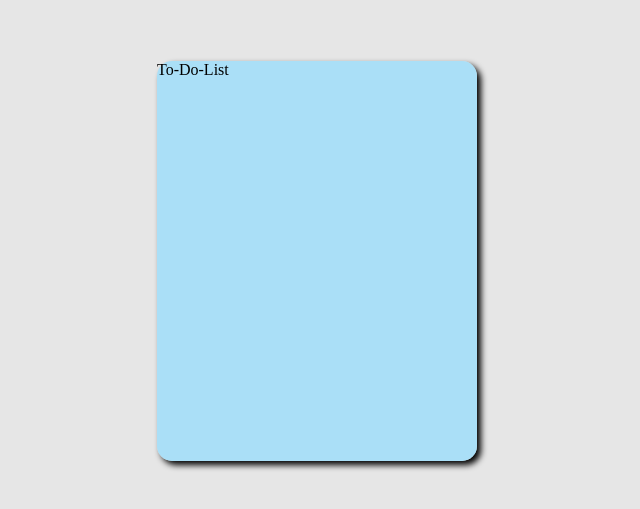
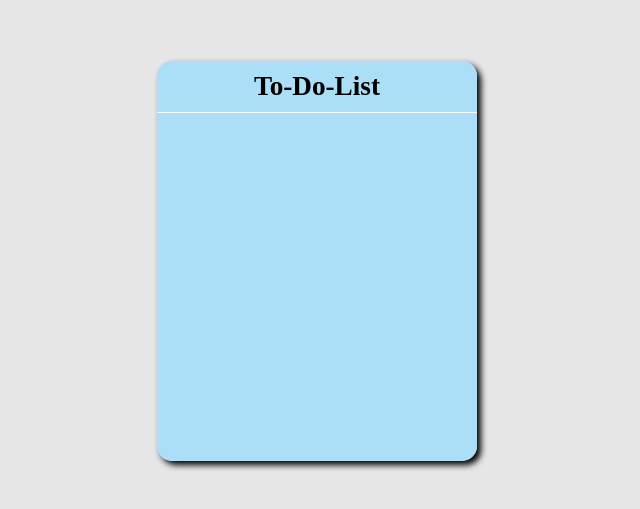
Before and after one commit to piyushkrm/to_do_list, a plain HTML site: page index.html in a window 1280 px wide. Shown: the part 139-648 px from the top of the page, without its empty margins (323-963 px from the left). Drawn offline with Linux system fonts and the light colour scheme.

Commit message:
Some styling add in the header

```diff
--- a/styles.css
+++ b/styles.css
@@ -18,3 +18,12 @@ body {
     width: 25vw;
     box-shadow: 4px 4px 6px;
 }
+
+.header {
+    text-align: center;
+    padding: 10px;
+    font-size: 1.7em;
+    font-weight: 900;
+    border-bottom: 0.5px solid white;
+    margin-bottom: 20px;
+}
```
